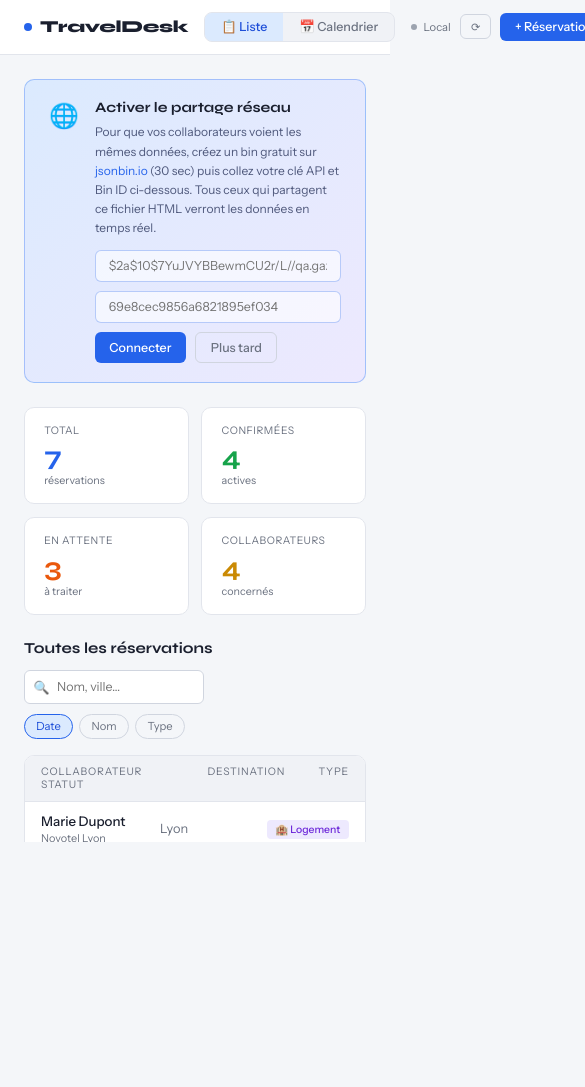
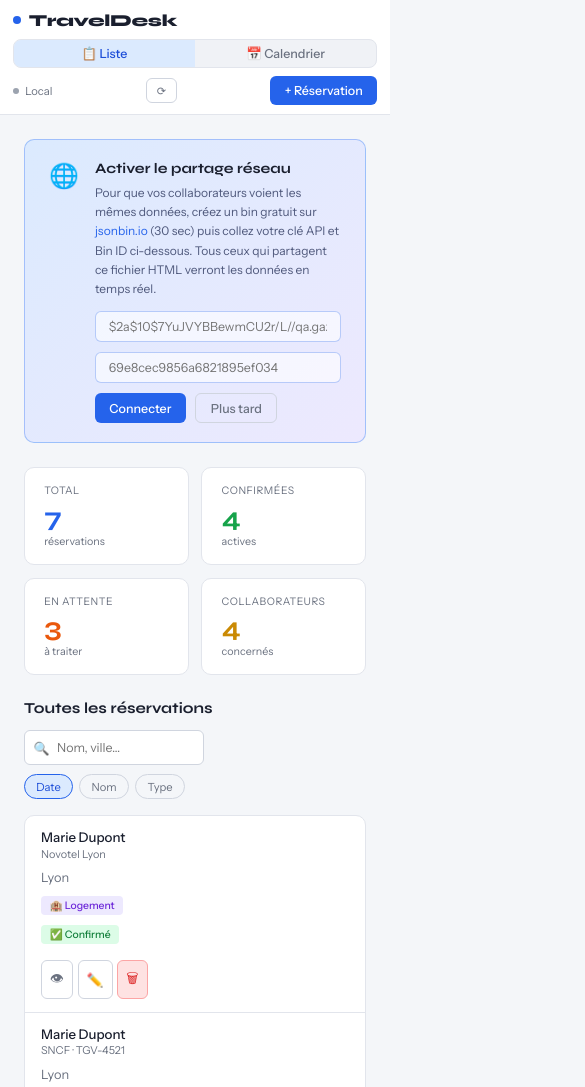
Before and after one commit to Matsport/matsport.github.io, a plain HTML site: page index.html in a window 390 px wide. Shown: the top 1087 px of the page, 585 px wide, since content can reach past the window. Before the commit the page ends 844 px from the top, so only its background shows below. Drawn offline with Linux system fonts and the light colour scheme.

Commit message:
Update index.html
Mise en place du responsive

```diff
--- a/index.html
+++ b/index.html
@@ -156,6 +156,101 @@ select option{background:#fff}
   .trow > *:nth-child(3),.trow > *:nth-child(4),.table-head > *:nth-child(3),.table-head > *:nth-child(4){display:none}
   .cal-cell{min-height:70px}
 }
+
+  /* =====================================================
+   RESPONSIVE MOBILE & TEAMS (AJOUT)
+   ===================================================== */
+
+/* ✅ 1. Ne pas bloquer le scroll (Teams iframe friendly) */
+html, body {
+  height: auto;
+}
+
+/* ✅ 2. Topbar mobile */
+@media (max-width: 600px) {
+  .topbar {
+    flex-wrap: wrap;
+    padding: .6rem .8rem;
+    gap: .5rem;
+  }
+
+  .topbar-center {
+    width: 100%;
+    justify-content: center;
+  }
+
+  .topbar-right {
+    width: 100%;
+    justify-content: space-between;
+  }
+
+  .tab-btn {
+    flex: 1;
+    justify-content: center;
+  }
+}
+
+/* ✅ 3. Zones tactiles (mobile) */
+@media (pointer: coarse) {
+  .btn,
+  .tab-btn,
+  .filter-btn {
+    min-height: 44px;
+  }
+}
+
+/* ✅ 4. Table → cartes verticales sur mobile */
+@media (max-width: 600px) {
+  .table-head {
+    display: none;
+  }
+
+  .trow {
+    grid-template-columns: 1fr !important;
+    gap: .4rem;
+  }
+
+  .trow > div {
+    padding: .1rem 0;
+  }
+
+  .cell-actions {
+    justify-content: flex-start;
+    margin-top: .4rem;
+  }
+}
+
+/* ✅ 5. Supprimer les hauteurs bloquantes */
+@media (max-width: 800px) {
+  .list-view,
+  .list-content,
+  .cal-view {
+    min-height: auto;
+    max-height: none;
+  }
+}
+
+/* ✅ 6. Modales plein écran sur mobile */
+@media (max-width: 600px) {
+  .overlay {
+    padding: 0;
+  }
+
+  .modal {
+    width: 100%;
+    height: 100%;
+    max-width: none;
+    max-height: none;
+    border-radius: 0;
+  }
+
+  .modal-ft {
+    position: sticky;
+    bottom: 0;
+    background: var(--surface);
+  }
+}
+
 </style>
 </head>
 <body>
```
